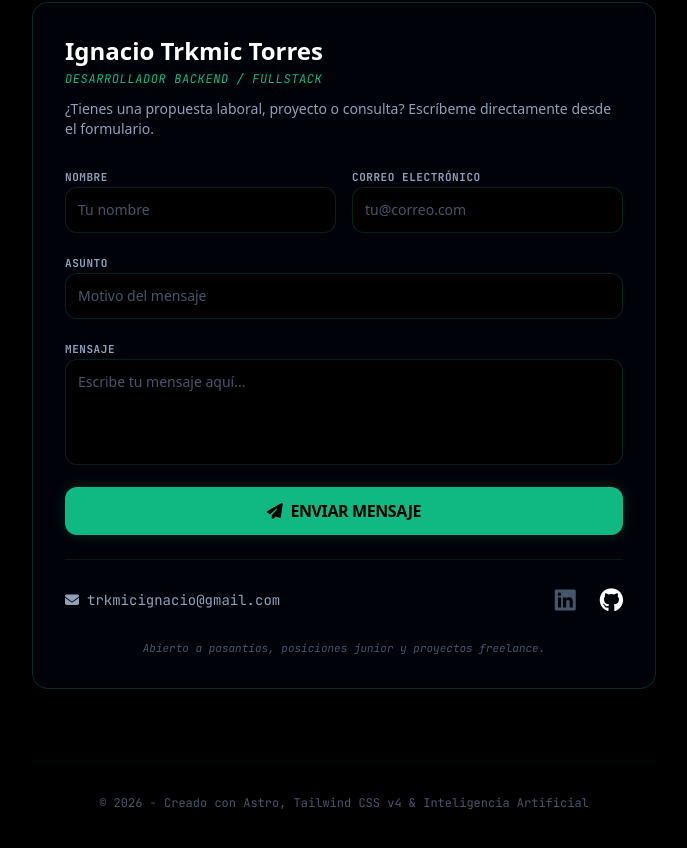
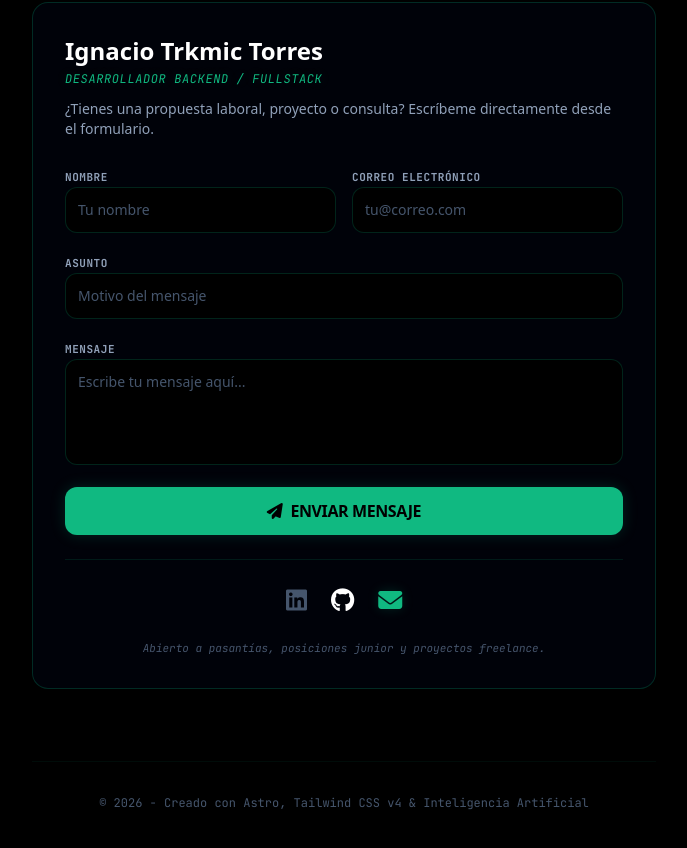
Before and after one commit to Trkmic/Portfolio_personal, an Astro site: page / in a window 1280 px wide. Shown: the part 3397-4245 px from the top of the page, without its empty margins (296-983 px from the left). Built offline with nearby package versions, Linux system fonts and the light colour scheme; Astro itself is replaced by a stand-in of ours; no server answers.

Commit message:
Fix: esteticidad del formulario de contacto

```diff
--- a/src/pages/index.astro
+++ b/src/pages/index.astro
@@ -408,18 +408,7 @@ const proyectos = [
                     </button>
                 </form>
 
-                <div class="border-t border-theme-secondary/20 pt-6 flex flex-col sm:flex-row justify-between items-center gap-4">
-                    <a
-                        href="https://mail.google.com/mail/?view=cm&fs=1&to=trkmicignacio@gmail.com"
-                        target="_blank"
-                        rel="noopener noreferrer"
-                        class="inline-flex items-center gap-2 text-slate-400 hover:text-theme-primary transition-colors text-sm font-mono"
-                    >
-                        <i class="fa-solid fa-envelope"></i>
-                        trkmicignacio@gmail.com
-                    </a>
-
-                    <div class="flex gap-6 text-2xl">
+                <div class="border-t border-theme-secondary/20 pt-6 flex justify-center items-center gap-6 text-2xl">
                     <a href="https://linkedin.com/in/ignacio-trkmic-5a797827a/"
                        target="_blank"
                        rel="noopener noreferrer"
@@ -437,7 +426,15 @@ const proyectos = [
                        data-i18n-title="profile_github_title">
                         <i class="fa-brands fa-github"></i>
                     </a>
-                    </div>
+
+                    <a href="https://mail.google.com/mail/?view=cm&fs=1&to=trkmicignacio@gmail.com"
+                       target="_blank"
+                       rel="noopener noreferrer"
+                       class="hover:scale-125 transition-transform text-theme-primary hover:text-theme-primary/80"
+                       title="Enviar Email (Gmail)"
+                       data-i18n-title="profile_email_title">
+                        <i class="fa-solid fa-envelope"></i>
+                    </a>
                 </div>
 
                 <p class="text-slate-600 text-[11px] italic font-mono text-center" data-i18n="contact_footnote">
```
Lines whose indentation alone changed are shown as unchanged.
